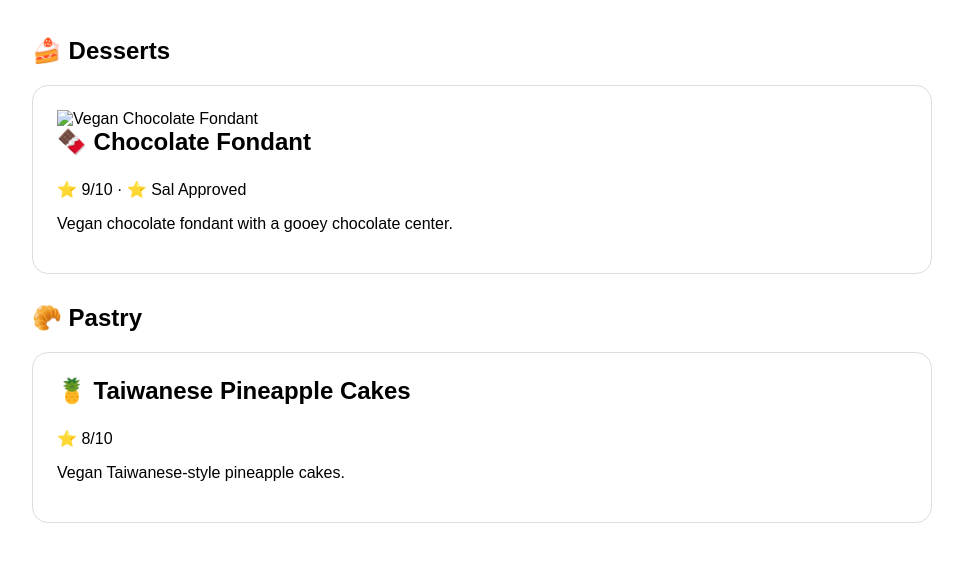
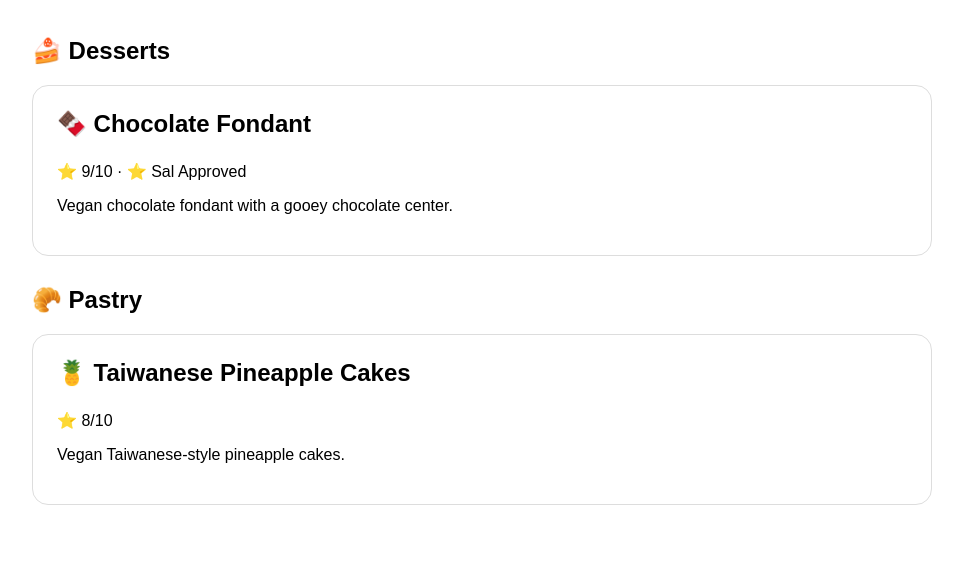
Before and after one commit to YJVegan/YJ-s-Vegan-Recipe-Lab-, a plain HTML site: page index.html in a window 1280 px wide. Shown: the part 142-704 px from the top of the page, without its empty margins (158-1121 px from the left). Drawn offline with Linux system fonts and the light colour scheme.

Commit message:
Update index.html

```diff
--- a/index.html
+++ b/index.html
@@ -16,7 +16,7 @@
     <h2>🍰 Desserts</h2>
 
     <div class="recipe-card">
-        <img src="images/ichocolate-fondant.jpg" alt="Vegan Chocolate Fondant">
+
         <h3>🍫 Chocolate Fondant</h3>
 
         <p>⭐ 9/10 · ⭐ Sal Approved</p>
```
